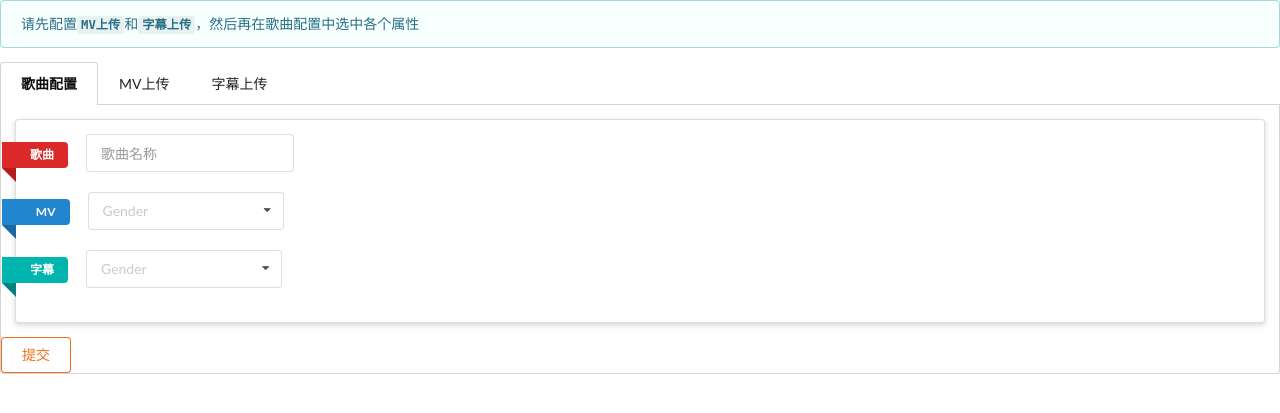
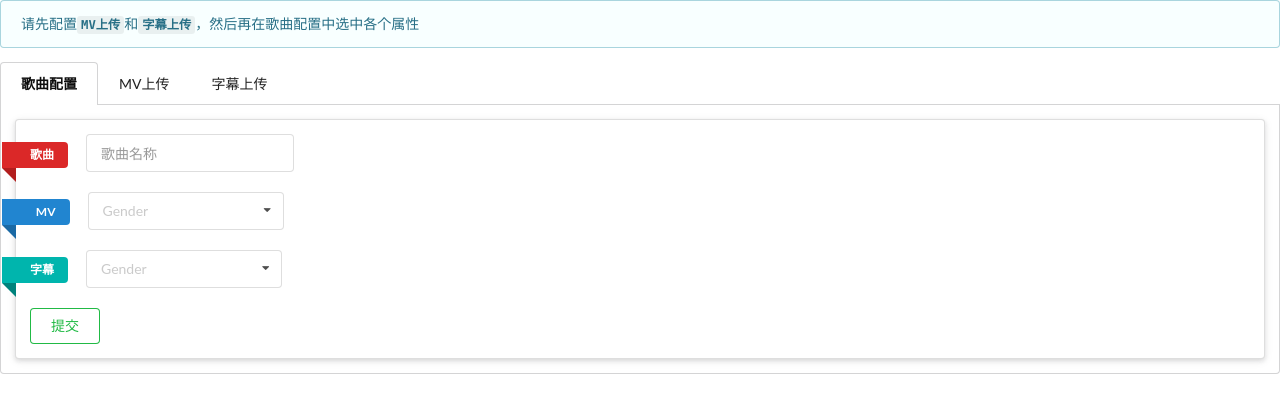
Before and after one commit to theburn/subtitle_play, a Django app: page /config/ in a window 1280 px wide. Shown: the top 413 px of the page. Run offline with Django 3.2, Linux system fonts and the light colour scheme; the visitor is signed in with stand-in values (Sample User, id 1).

```diff
--- a/subtitle_play/templates/config.html
+++ b/subtitle_play/templates/config.html
@@ -104,9 +104,9 @@
 
                     <br/>
 
+                    <button class="ui green basic button">提交</button>
                 </div>
             </div>
-            <button class="ui orange basic button">提交</button>
         </div>
     </div>
 
```
